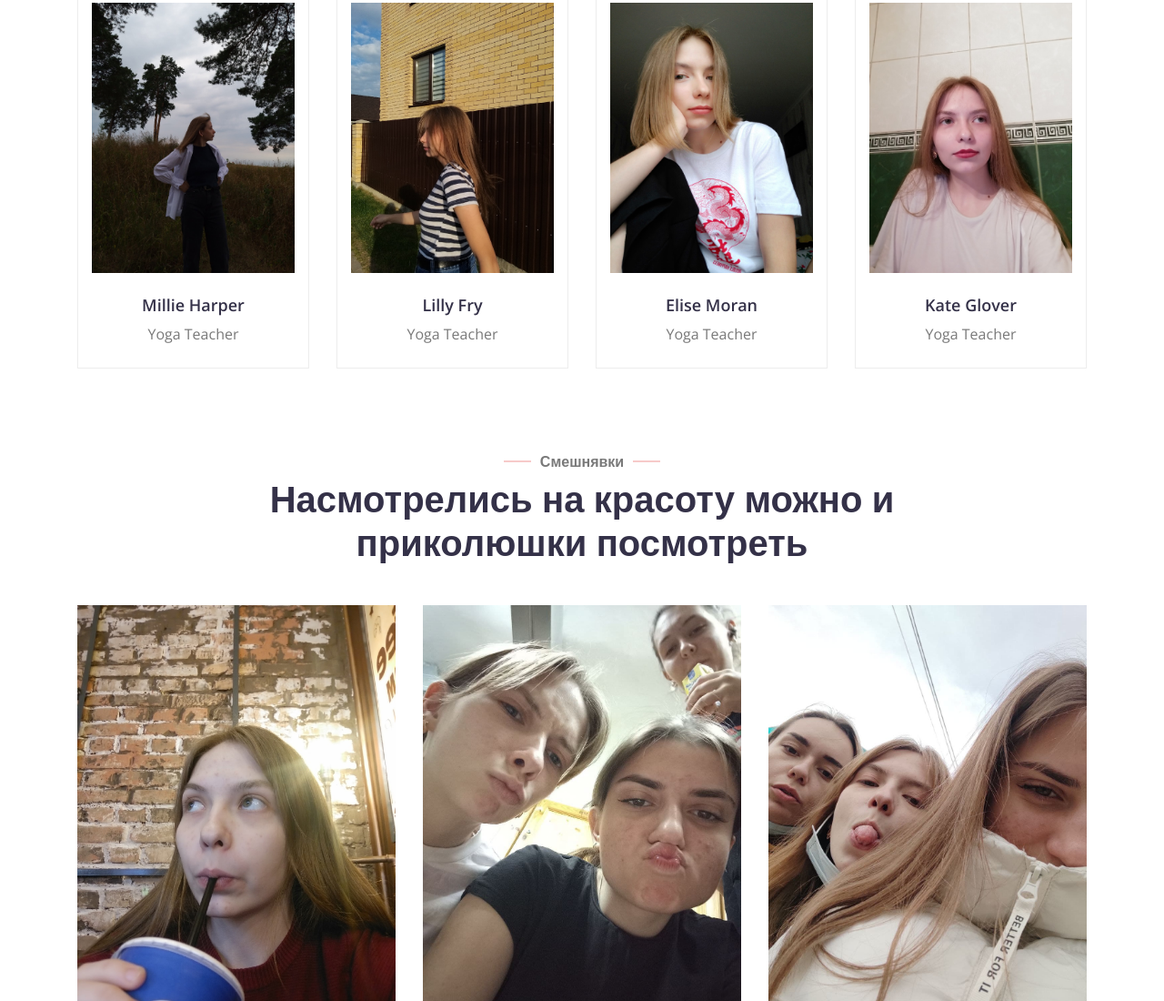
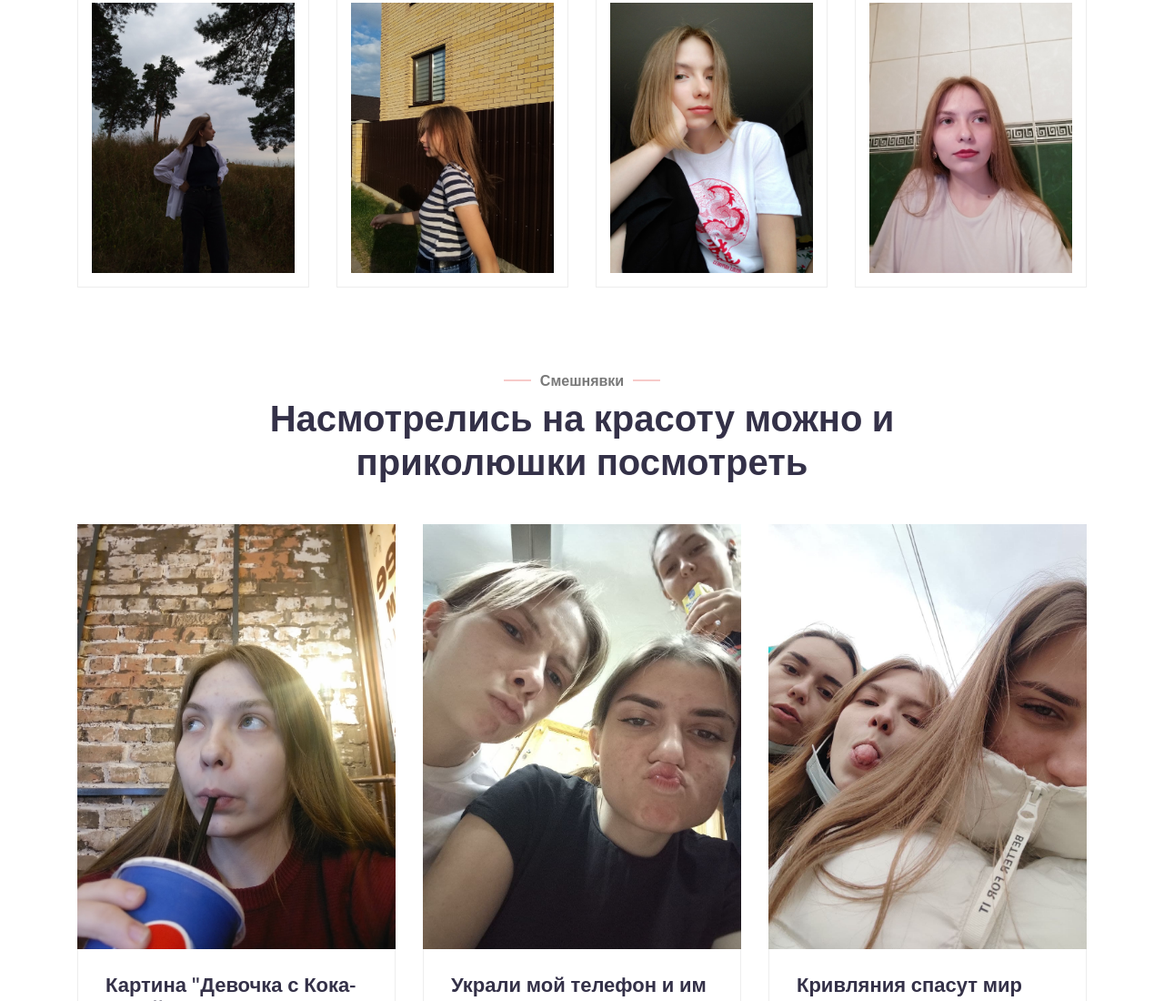
Before and after one commit to Liliaan-li/Laba17, a plain HTML site: page index.html in a window 1280 px wide. Shown: the part 3923-5023 px from the top of the page at 91% size. Drawn offline with nearby package versions, Linux system fonts and the light colour scheme.

Commit message:
Update index.html

```diff
--- a/index.html
+++ b/index.html
@@ -216,20 +216,12 @@
                             <div class="team-img">
                                 <img src="img/JIE.jpg" alt="Image">
                             </div>
-                            <div class="team-text">
-                                <h2>Millie Harper</h2>
-                                <p>Yoga Teacher</p>
-                            </div>
                         </div>
                     </div>
                     <div class="col-lg-3 col-md-6 wow fadeInUp" data-wow-delay="0.2s">
                         <div class="team-item">
                             <div class="team-img">
                                 <img src="img/E.jpg" alt="Image">
-                            </div>
-                            <div class="team-text">
-                                <h2>Lilly Fry</h2>
-                                <p>Yoga Teacher</p>
                             </div>
                         </div>
                     </div>
@@ -238,20 +230,12 @@
                             <div class="team-img">
                                 <img src="img/Hz.jpg" alt="Image">
                             </div>
-                            <div class="team-text">
-                                <h2>Elise Moran</h2>
-                                <p>Yoga Teacher</p>
-                            </div>
                         </div>
                     </div>
                     <div class="col-lg-3 col-md-6 wow fadeInUp" data-wow-delay="0.6s">
                         <div class="team-item">
                             <div class="team-img">
                                 <img src="img/5g.jpg" alt="Image">
-                            </div>
-                            <div class="team-text">
-                                <h2>Kate Glover</h2>
-                                <p>Yoga Teacher</p>
                             </div>
                         </div>
                     </div>
```
